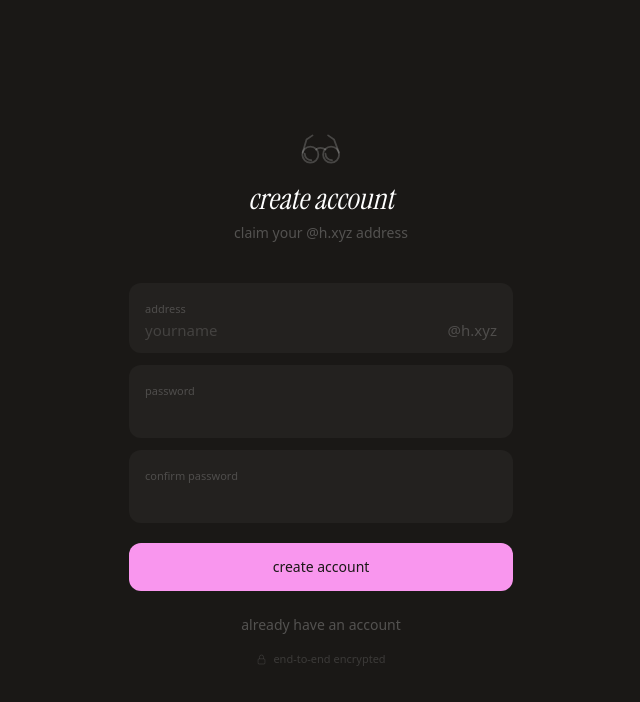
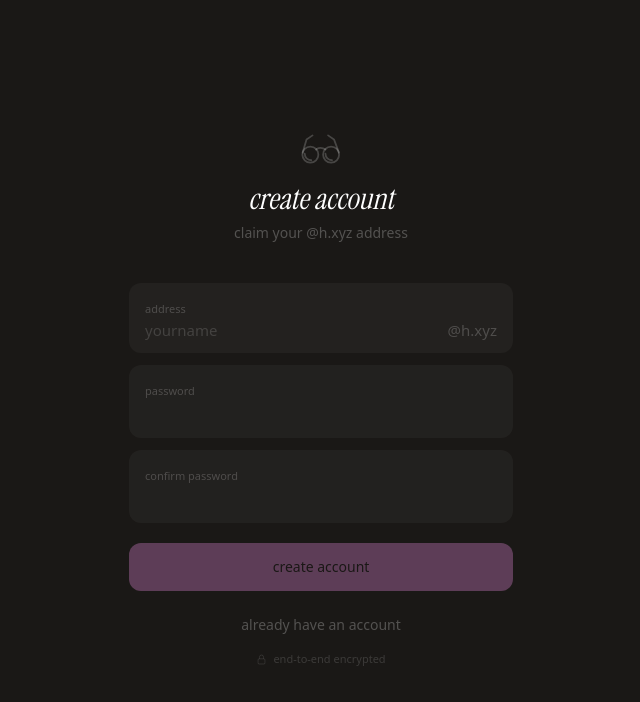
Before and after one commit to keypad/h.xyz, a Next.js app: page /email/register in a window 1280 px wide. Shown: the top 702 px of the page, without its empty margins (319-959 px from the left). Built offline with nearby package versions, Linux system fonts and the light colour scheme.

Commit message:
feat: auto-focus and password match validation on register

```diff
--- a/app/email/register/page.tsx
+++ b/app/email/register/page.tsx
@@ -2,7 +2,7 @@
 
 import Link from "next/link"
 import { useRouter } from "next/navigation"
-import { useState } from "react"
+import { useEffect, useRef, useState } from "react"
 import { LockIcon } from "@/components/email/icons"
 import Ghost from "@/components/ghost"
 
@@ -11,6 +11,11 @@ export default function RegisterPage() {
 	const [handle, setHandle] = useState("")
 	const [password, setPassword] = useState("")
 	const [confirm, setConfirm] = useState("")
+	const ref = useRef<HTMLInputElement>(null)
+
+	useEffect(() => ref.current?.focus(), [])
+
+	const valid = handle && password && password === confirm
 
 	const submit = (e: React.FormEvent) => {
 		e.preventDefault()
@@ -33,6 +38,7 @@ export default function RegisterPage() {
 						<span className="text-[11px] text-white/20">address</span>
 						<div className="flex items-center gap-2">
 							<input
+								ref={ref}
 								type="text"
 								value={handle}
 								onChange={(e) => setHandle(e.target.value.toLowerCase().replace(/[^a-z0-9]/g, ""))}
@@ -65,7 +71,8 @@ export default function RegisterPage() {
 
 					<button
 						type="submit"
-						className="mt-2 w-full rounded-xl bg-[#f996ee] py-3.5 text-sm font-medium text-[#1a1816] transition-opacity hover:opacity-90"
+						disabled={!valid}
+						className="mt-2 w-full rounded-xl bg-[#f996ee] py-3.5 text-sm font-medium text-[#1a1816] transition-opacity hover:opacity-90 disabled:opacity-30"
 					>
 						create account
 					</button>
```
